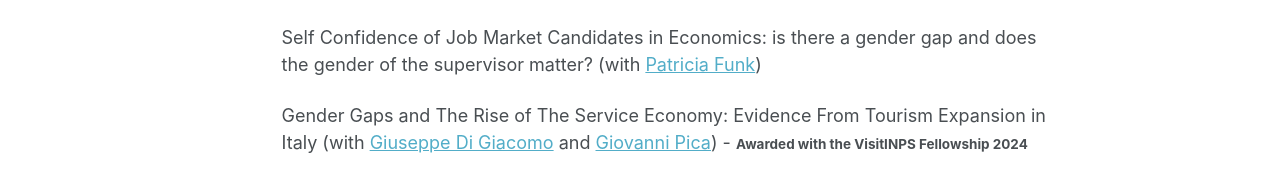
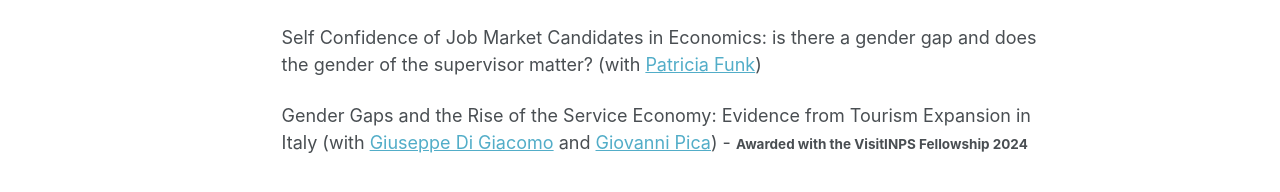
Before and after one commit to aldamarchese/aldamarchese.github.io, a Jekyll site: the page built from _pages/research.md, in a window 1280 px wide and 969 px high. Shown: the part 601-793 px from the top of the window. Built offline with Jekyll 4.4.1, drawn with Linux system fonts in a browser that asks for light colours.

```diff
--- a/_pages/research.md
+++ b/_pages/research.md
@@ -26,4 +26,4 @@ Women and Mandatory Military Service <br/>
 
 Self Confidence of Job Market Candidates in Economics: is there a gender gap and does the gender of the supervisor matter?  (with [Patricia Funk](https://sites.google.com/site/patriciafelicitasfunk/patricia-funks-research-webpage)) <br/>
 
-Gender Gaps and The Rise of The Service Economy: Evidence From Tourism Expansion in Italy (with [Giuseppe Di Giacomo](https://sites.google.com/view/giuseppedigiacomo/home) and [Giovanni Pica](https://sites.google.com/site/giovannipicashomepage/home)) - <small> **Awarded with the VisitINPS Fellowship 2024** <small>
+Gender Gaps and the Rise of the Service Economy: Evidence from Tourism Expansion in Italy (with [Giuseppe Di Giacomo](https://sites.google.com/view/giuseppedigiacomo/home) and [Giovanni Pica](https://sites.google.com/site/giovannipicashomepage/home)) - <small> **Awarded with the VisitINPS Fellowship 2024** <small>
```
